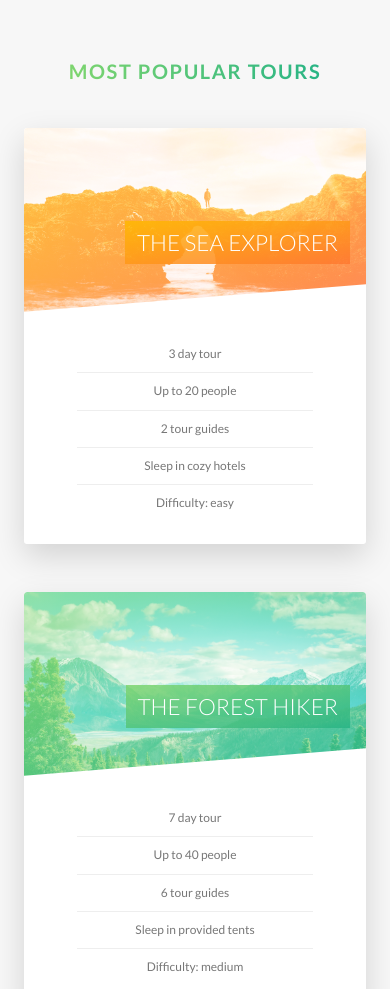
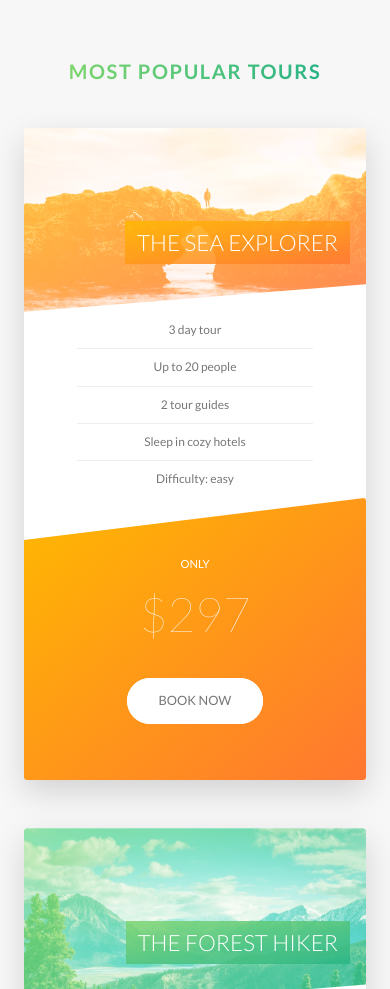
Before and after one commit to kellybarber/Schmedtmann-Natours, a website: page public/index.html in a window 390 px wide. Shown: the part 2530-3519 px from the top of the page. Drawn offline with Linux system fonts and the light colour scheme.

Commit message:
Rebuilding the card to work for mobile

```diff
--- a/public/sass/components/_card.scss
+++ b/public/sass/components/_card.scss
@@ -146,4 +146,49 @@
     font-size: 6rem;
     font-weight: 100;
   }
+
+  @include respond(tablet) {
+    height: auto;
+    border-radius: 3px;
+    background-color: $color-white;
+    box-shadow: 0 1.5rem 4rem rgba($color-black, 0.15);
+
+    &__side {
+      height: auto;
+      position: relative;
+      box-shadow: none;
+
+      &--back {
+        transform: rotateY(0);
+        clip-path: polygon(0 15%, 100% 0, 100% 100%, 0 100%);
+      }
+    }
+
+    &:hover &__side--front {
+      transform: rotateY(0);
+    }
+
+    &__details {
+      padding: 0 3rem;
+    }
+
+    //Back Side Styling
+    &__cta {
+      box-sizing: border-box;
+      position: relative;
+      top: 0;
+      left: 0;
+      transform: translate(0);
+      width: 100%;
+      padding: 7rem 4rem;
+    }
+
+    &__price-box {
+      margin-bottom: 3rem;
+    }
+
+    &__price-value {
+      font-size: 6rem;
+    }
+  }
 }
```
Also changed, not shown: public/css/style.css.
